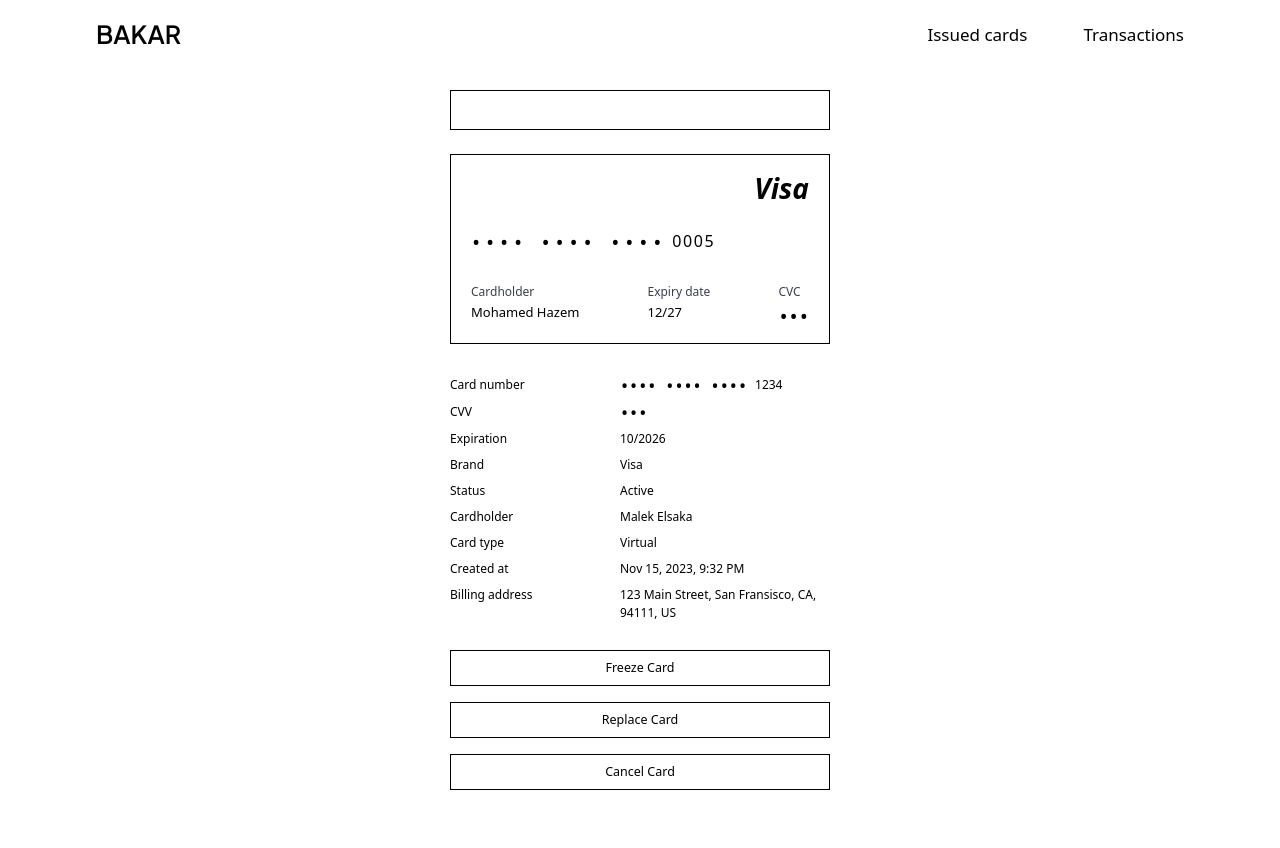
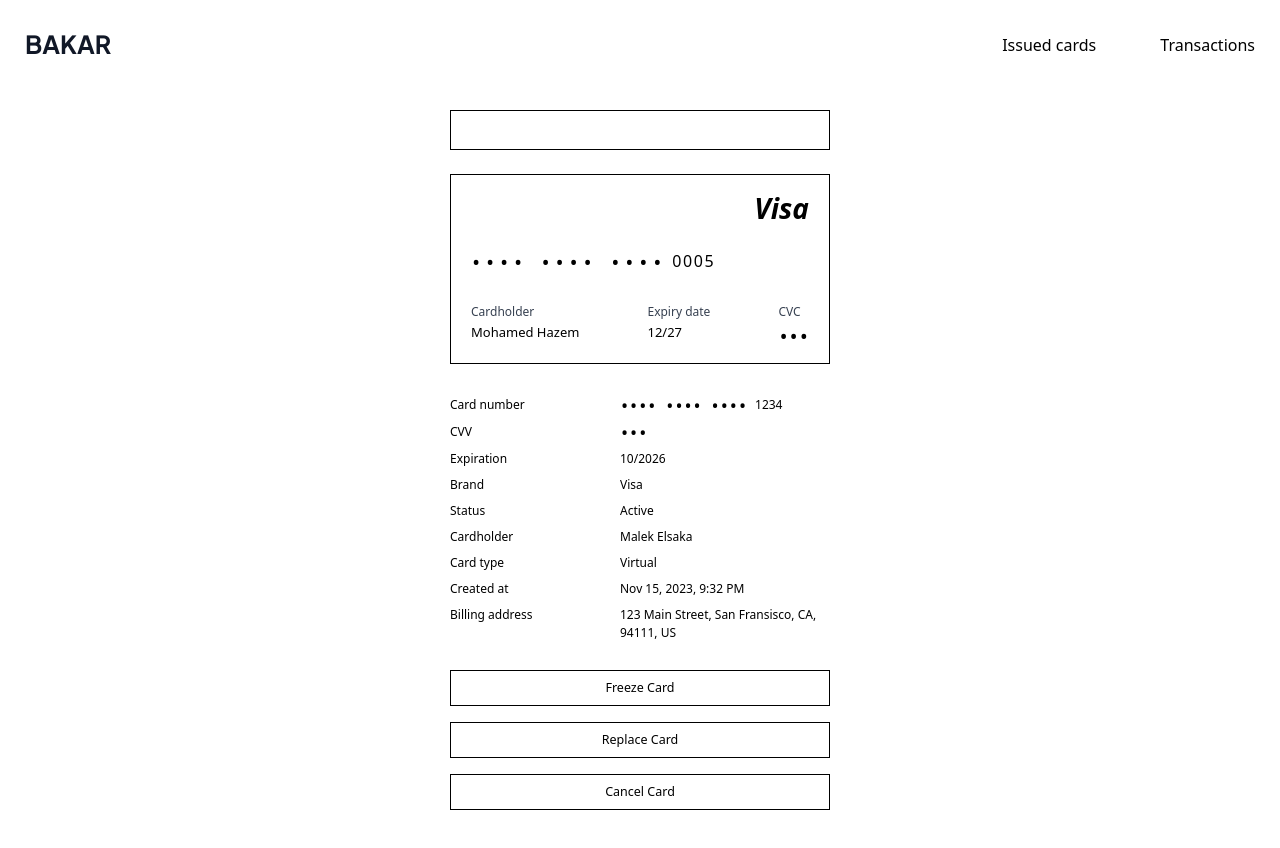
Before and after one commit to MalekElsaka/Bakar, a React (Vite) app in the folder frontend/: page /cards in a window 1280 px wide. Shown: the top 848 px of the page. Built offline with nearby package versions, Linux system fonts and the light colour scheme.

Commit message:
Implement routing with react-router and code splitting pages

```diff
--- a/frontend/src/App.jsx
+++ b/frontend/src/App.jsx
@@ -1,24 +1,23 @@
+import { BrowserRouter as Router, Routes, Route, Navigate } from 'react-router-dom';
+import Navbar from './components/navbar/Navbar';
+import { lazy, Suspense } from 'react';
 
-import { Button } from "@/components/ui/button"
-import CardInfoPage from "./pages/CardInfoPage"
-
-// routing and code splitting
+const TxnsInfoPage = lazy(() => import('./pages/TxnsInfoPage'));
+const CardInfoPage = lazy(() => import('./pages/CardInfoPage'));
 
 function App() {
   return (
-  <>
-    {/* navbar */}
-    <div className="w-full h-[70px] flex items-center px-24 bg-white">
-      <p className="text-[25px] font-jakarta font-semibold">BAKAR</p>
-
-      <div className="ml-auto flex">
-        <p className="cursor-pointer text-[17px]">Issued cards</p>
-        <p className="ml-14 cursor-pointer text-[17px]">Transactions</p>
-      </div>
-    </div>
-    <CardInfoPage/>
-  </>
-  )
+    <Router>
+      <Navbar />
+      <Suspense fallback={<div>Loading...</div>}>
+        <Routes>
+          <Route path="/" element={<Navigate to="/cards" />} />
+          <Route path="/transactions" element={<TxnsInfoPage />} />
+          <Route path="/cards" element={<CardInfoPage />} />
+        </Routes>
+      </Suspense>
+    </Router>
+  );
 }
 
-export default App
+export default App;
```
